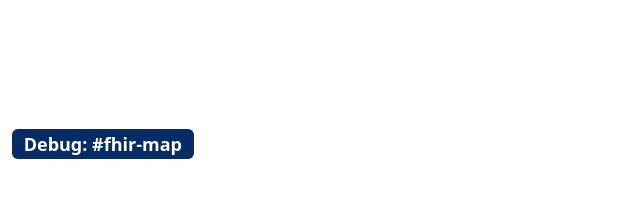
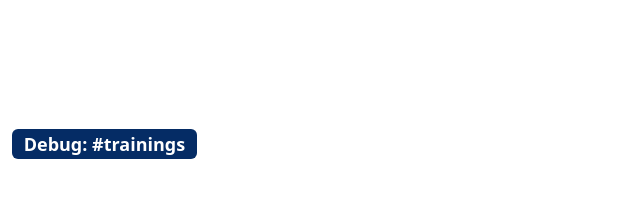
Before and after one commit to PHFIC/phfic.github.io, a Next.js app: page /resources in a window 1280 px wide. Shown: the part 1300-1519 px from the top of the page, without its empty margins (0-640 px from the left). Built offline with nearby package versions, Linux system fonts and the light colour scheme.

Commit message:
comment out lesser sections

```diff
--- a/pages/calendar.jsx
+++ b/pages/calendar.jsx
@@ -22,11 +22,13 @@ export default function Calendar() {
 
       <Section id="workshops"></Section>
 
+      {/*
       <Section id="conferences"></Section>
 
       <Section id="meetings"></Section>
 
       <Section id="community-events"></Section>
+      */}
 
     </div>
   )
--- a/pages/join.jsx
+++ b/pages/join.jsx
@@ -16,9 +16,11 @@ export default function Calendar() {
 
       <Section id="cdc-fhir-cop"></Section>
 
+      {/*
       <Section id="subcommittees"></Section>
 
       <Section id="communicate"></Section>
+      */}
     </div>
   )
 }
--- a/pages/resources.jsx
+++ b/pages/resources.jsx
@@ -16,8 +16,6 @@ export default function Resources() {
 
       <Section id="center"></Section>
 
-      <Section id="fhir-map"></Section>
-
       <Section id="trainings"></Section>
     </div>
   )
```
